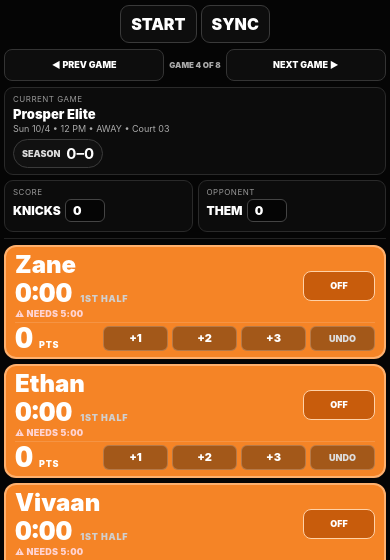
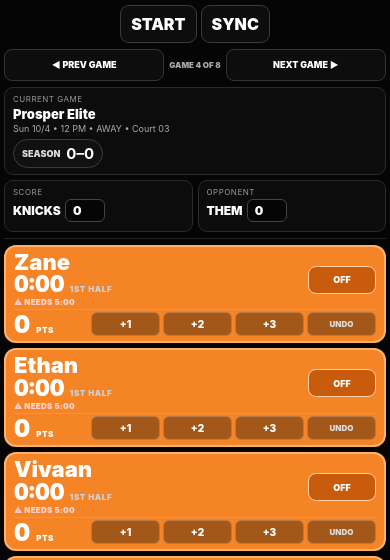
Before and after one commit to jonlchavez-max/-basketball-coach-iphone, a plain HTML site: page index.html in a window 390 px wide. Shown: the part 204-764 px from the top of the page. Drawn offline with Linux system fonts and the light colour scheme.

Commit message:
Update index.html

```diff
--- a/index.html
+++ b/index.html
@@ -314,46 +314,73 @@ button{cursor:pointer}
     max-width:100%;
   }
 }
-/* iPHONE COMPACT PLAYER CARDS */
+/* iPHONE COMPACT GAME CARDS — FINAL */
 @media (max-width:430px){
   .card{
-    min-height:94px;
-    padding:6px 9px;
+    min-height:78px;
+    padding:5px 8px;
     row-gap:0;
   }
 
   .name{
-    font-size:24px;
+    font-size:22px;
+    line-height:.95;
   }
 
   .timeWrap{
-    margin-top:3px;
+    margin-top:1px;
+    gap:5px;
   }
 
   .time{
-    font-size:26px;
+    font-size:23px;
+  }
+
+  .timeLabel{
+    font-size:8px;
   }
 
   .halfAlert{
-    margin-top:2px;
+    margin-top:1px;
+    font-size:8px;
+  }
+
+  .statusBtn{
+    min-width:68px;
+    height:28px;
     font-size:9px;
   }
 
-  .statusBtn{
-    height:30px;
+  .scoreTools{
+    margin-top:2px;
+    padding-top:2px;
+    gap:5px;
+    grid-template-columns:72px minmax(0,1fr);
   }
 
-  .scoreTools{
-    margin-top:3px;
-    padding-top:3px;
+  .pointsBox{
+    min-width:0;
   }
 
   .points{
-    font-size:28px;
+    font-size:25px;
+  }
+
+  .ptsLabel{
+    font-size:8px;
+  }
+
+  .scoreBtns{
+    gap:3px;
   }
 
   .scoreBtns button{
-    height:25px;
+    height:24px;
+    font-size:10px;
+  }
+
+  .scoreBtns button.undo{
+    font-size:8px;
   }
 }
 </style>
```
